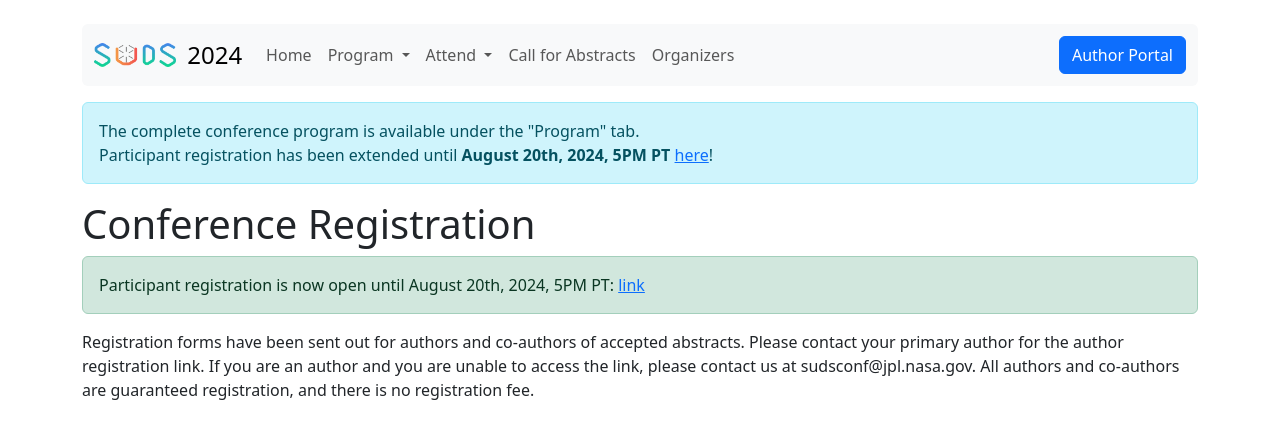
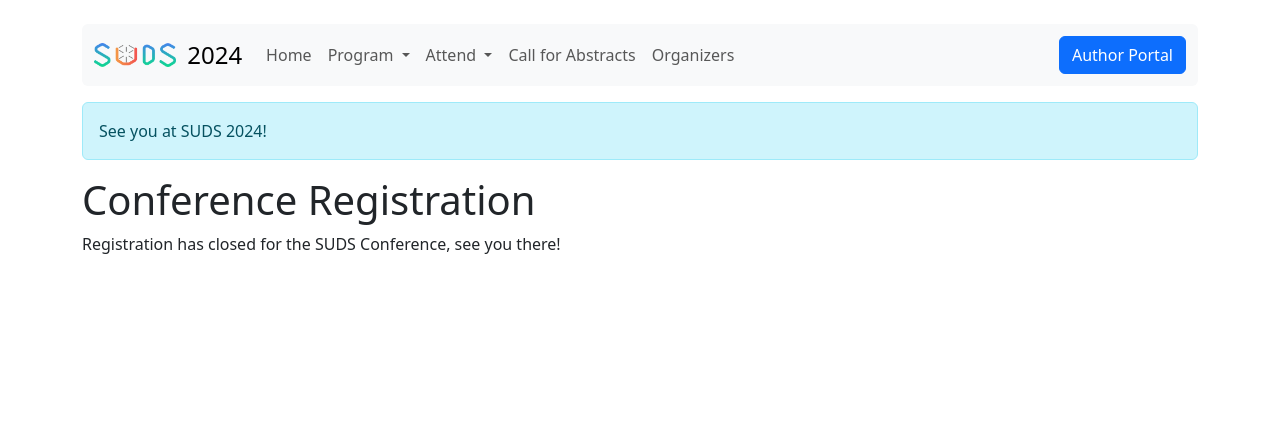
Before and after one commit to JPLMLIA/sudsconf, a Jekyll site: the page built from attend/register.md, in a window 1280 px wide. Shown: the top 439 px of the page. Built offline with Jekyll 4.4.1, drawn with Linux system fonts in a browser that asks for light colours; a script that is not in the unit is left out; comment, search, counter and statistics services are not loaded.

Commit message:
Closed Registration

```diff
--- a/_includes/header.html
+++ b/_includes/header.html
@@ -52,9 +52,7 @@
 </header>
 
 <div class="alert alert-info" role="info">
-  The complete conference program is available under the "Program" tab.
-  <br>
-  Participant registration has been extended until <strong>August 20th, 2024, 5PM PT</strong> <a href="https://forms.gle/PFL7u6sbxHMogVMz9">here</a>!
+  See you at SUDS 2024!
 </div>
 
 <style>
--- a/attend/register.md
+++ b/attend/register.md
@@ -6,8 +6,4 @@ toc: False
 
 # Conference Registration
 
-<div class="alert alert-success" role="alert">
-  Participant registration is now open until August 20th, 2024, 5PM PT: <a href="https://forms.gle/PFL7u6sbxHMogVMz9">link</a>
-</div>
-
-Registration forms have been sent out for authors and co-authors of accepted abstracts. Please contact your primary author for the author registration link. If you are an author and you are unable to access the link, please contact us at sudsconf@jpl.nasa.gov. All authors and co-authors are guaranteed registration, and there is no registration fee.
+Registration has closed for the SUDS Conference, see you there!
```
